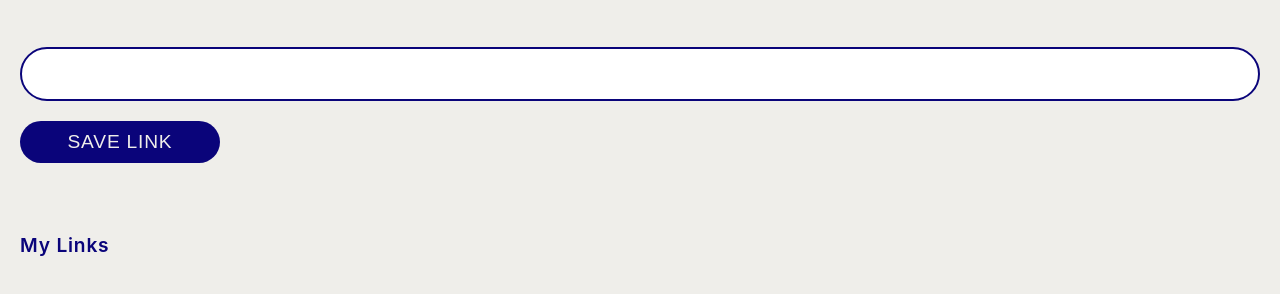
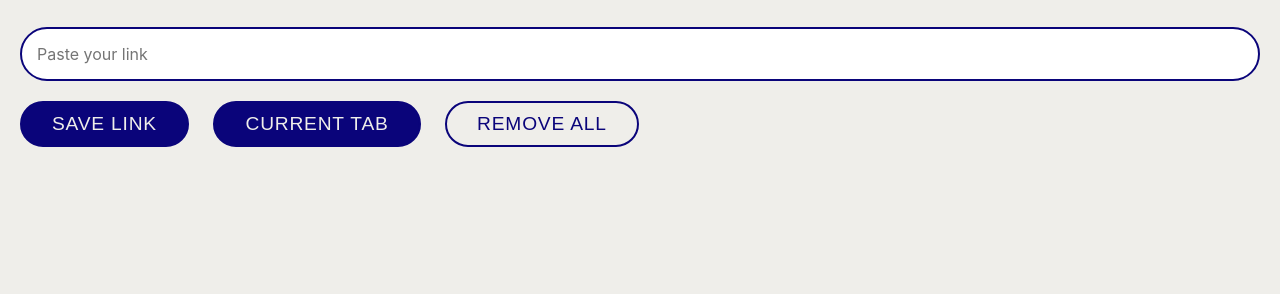
Before and after one commit to wgetDJ/linktra, a browser extension: page index.html in a window 1280 px wide. Shown: the part 62-356 px from the top of the page. Drawn offline with Linux system fonts and the light colour scheme; a web font is replaced by a local one.

Commit message:
FEAT: UI change

```diff
--- a/index.css
+++ b/index.css
@@ -17,7 +17,6 @@ body {
 
 .container {
     padding: 20px;
-    display: grid;
     grid-gap: 20px;
 }
 
@@ -32,6 +31,7 @@ body {
 
 input {
     border: 2px solid var(--text-color);
+    width: 100%;
     padding: 15px;
     border-radius: 40px;
     font-family: 'Inter', sans-serif;
@@ -39,8 +39,9 @@ input {
     color: var(--text-color);
 }
 
-#input-btn {
-    border: none;
+button {
+    margin: 20px 20px 20px 0;
+    border: 2px solid var(--text-color);
     background-color: var(--text-color);
     color: var(--bg-color);
     text-transform: uppercase;
@@ -48,7 +49,11 @@ input {
     border-radius: 30px;
     font-size: 1.2rem;
     letter-spacing: .05rem;
-    width: 200px;
+}
+#remove-btn {
+    background-color: var(--bg-color);
+    border: 2px solid var(--text-color);
+    color: var(--text-color);
 }
 
 h2 {
--- a/index.html
+++ b/index.html
@@ -7,12 +7,15 @@
         <div class="container">
             <div class="logo">Linktra</div>
 
-            <input type="text" id="input-el" autocomplete="off">
-            <button id="input-btn">SavE Link</button>
+            <input type="text" id="input-el" autocomplete="off" placeholder="Paste your link">
+            <button id="input-btn">Save Link</button>
+            <button id="tab-btn">Current Tab</button>
+            <button id="remove-btn">Remove all</button>
 
-
-            <h2>My Links</h2>
-            <ul id="ul-el"></ul>
+            <div>
+                <h2 id="list-title"></h2>
+                <ul id="ul-el"></ul>
+            </div>
         </div>
 
         <script src="index.js"></script>
```
